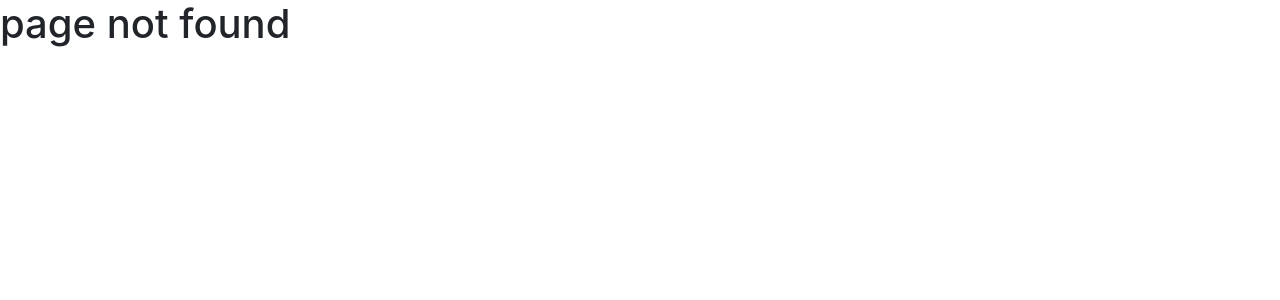
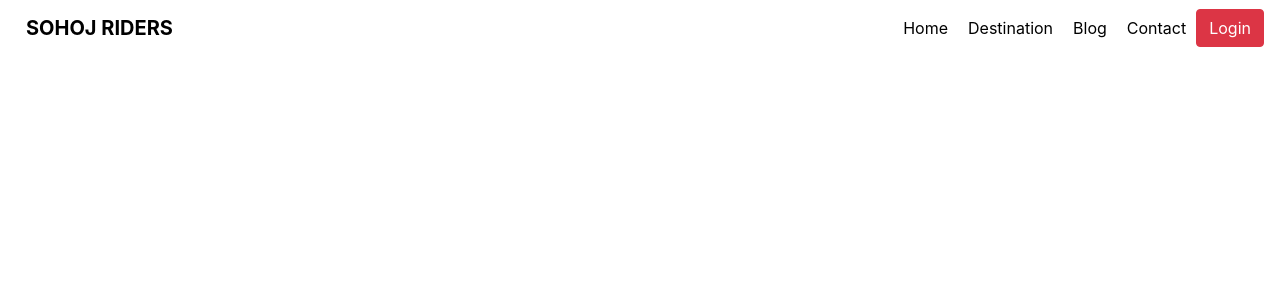
Before and after one commit to AbulBashar38/sohoj-rider-client, a React (Create React App) app: page /blog in a window 1280 px wide. Before the commit this address had no page. Shown: the top 300 px of the page. Built offline with nearby package versions, Linux system fonts and the light colour scheme.

Commit message:
showing error in web page

```diff
--- a/src/App.js
+++ b/src/App.js
@@ -5,29 +5,38 @@ import {
   BrowserRouter as Router,
   Switch,
   Route,
-  Link
+
 } from "react-router-dom";
 import NotFound from './Components/NotFound/NotFound';
 import Login from './Components/Login/Login';
 import CreateUser from './Components/CreateUser/CreateUser';
+import Blog from './Components/Blog/Blog';
+import Contact from './Components/Contact/Contact';
+
 function App() {
   return (
     <Router>
       <Switch>
         <Route path='/home'>
-        <Home></Home>
+          <Home></Home>
         </Route>
         <Route path='/login'>
-        <Login></Login>
+          <Login></Login>
         </Route>
         <Route path='/createUser'>
-        <CreateUser></CreateUser>
+          <CreateUser></CreateUser>
+        </Route>
+        <Route path='/blog'>
+          <Blog></Blog>
+        </Route>
+        <Route path='/contact'>
+          <Contact></Contact>
         </Route>
         <Route exact path='/'>
-        <Home></Home>
+          <Home></Home>
         </Route>
         <Route exact path='*'>
-        <NotFound></NotFound>
+          <NotFound></NotFound>
         </Route>
       </Switch>
     </Router>
--- /dev/null
+++ b/src/Components/Blog/Blog.js
@@ -0,0 +1,12 @@
+import React from 'react';
+import Header from '../Header/Header';
+
+const Blog = () => {
+    return (
+        <div>
+            <Header></Header>
+        </div>
+    );
+};
+
+export default Blog;
--- /dev/null
+++ b/src/Components/Contact/Contact.js
@@ -0,0 +1,12 @@
+import React from 'react';
+import Header from '../Header/Header';
+
+const Contact = () => {
+    return (
+        <div>
+            <Header></Header>
+        </div>
+    );
+};
+
+export default Contact;
--- a/src/Components/CreateUser/CreateUser.js
+++ b/src/Components/CreateUser/CreateUser.js
@@ -8,22 +8,23 @@ const CreateUser = () => {
     const [user, setUser] = useState({
         name: '',
         email: '',
-        password:'',
+        password: '',
+        passNotMatch: false
     })
 
     const emailAndPassChecker = (e) => {
         let isValid;
-        if (e.target.name==='email') {
-            const validEmailExpressions  =/^(([^<>()[\]\\.,;:\s@"]+(\.[^<>()[\]\\.,;:\s@"]+)*)|(".+"))@((\[[0-9]{1,3}\.[0-9]{1,3}\.[0-9]{1,3}\.[0-9]{1,3}\])|(([a-zA-Z\-0-9]+\.)+[a-zA-Z]{2,}))$/;
+        if (e.target.name === 'email') {
+            const validEmailExpressions = /^(([^<>()[\]\\.,;:\s@"]+(\.[^<>()[\]\\.,;:\s@"]+)*)|(".+"))@((\[[0-9]{1,3}\.[0-9]{1,3}\.[0-9]{1,3}\.[0-9]{1,3}\])|(([a-zA-Z\-0-9]+\.)+[a-zA-Z]{2,}))$/;
             const emailValid = validEmailExpressions.test(e.target.value)
             isValid = emailValid;
         }
-        if (e.target.name==='password') {
+        if (e.target.name === 'password') {
             const validPassExpression = /^(?=.*[0-9])(?=.*[!@#$%^&*])[a-zA-Z0-9!@#$%^&*]{6,16}$/;
 
             const passValid = validPassExpression.test(e.target.value)
             if (passValid) {
-                user.password=e.target.value;
+                user.password = e.target.value;
             }
             isValid = passValid;
         }
@@ -31,31 +32,36 @@ const CreateUser = () => {
             if (e.target.value === user.password) {
                 isValid = true
             }
+            else {
+                const userInfo = { ...user };
+                userInfo.passNotMatch = true
+                setUser(userInfo)
+            }
         }
-        if (e.target.name==='name') {
+        if (e.target.name === 'name') {
             user.name = e.target.value
         }
         if (isValid) {
-            const userInfo = {...user};
-            userInfo[e.target.name]=e.target.value;
+            const userInfo = { ...user };
+            userInfo[e.target.name] = e.target.value;
             setUser(userInfo)
         }
 
     }
     const CreateAccount = (e) => {
-        if (user.email&&user.password) {
-            createUserByEmail(user.name,user.email,user.password)
-            .then(res=>{
-                setUser(res);
-            })
+        if (user.email && user.confirmPass) {
+            createUserByEmail(user.name, user.email, user.password)
+                .then(res => {
+                    setUser(res);
+                })
         }
         e.preventDefault()
     }
-    const loginWithGoogle=()=>{
+    const loginWithGoogle = () => {
         googleLogin()
-        .then(res=>{
-            setUser(res)
-        })
+            .then(res => {
+                setUser(res)
+            })
     }
     return (
         <Container>
@@ -73,11 +79,23 @@ const CreateUser = () => {
                     </Form.Group>
                     <Form.Group controlId="formBasicPassword">
                         <Form.Label>Password</Form.Label>
-                        <Form.Control type="password"name='password' onBlur={emailAndPassChecker}placeholder="Password" required />
+                        <Form.Control type="password" name='password' onBlur={emailAndPassChecker} placeholder="Password" required />
+                        <Form.Text className="text-muted">
+                            At least one number and one spacial character(!,@,#,$,%,^,*) need in your password
+                        </Form.Text>
                     </Form.Group>
                     <Form.Group controlId="formBasicPassword">
                         <Form.Label>Confirm password</Form.Label>
-                        <Form.Control type="password"name='confirmPass' onBlur={emailAndPassChecker}placeholder="Confirm password" required />
+                        <Form.Control type="password" name='confirmPass' onChange={emailAndPassChecker} placeholder="Confirm password" required />
+                        <p style={{ color: 'red' }}>
+                            {user.passNotMatch ? 'Password dose not match' : ''}
+                        </p>
+                        <p style={{ color: 'red' }}>
+                            {
+                                user.error
+                            }
+                        </p>
+
                     </Form.Group>
                     <Button onClick={CreateAccount} variant="primary" type="submit" block>
                         Create account
--- a/src/Components/Header/Header.css
+++ b/src/Components/Header/Header.css
@@ -1,3 +1,4 @@
 .link-style{
     color: black;
+    margin: 0 10px;
 }
--- a/src/Components/Header/Header.js
+++ b/src/Components/Header/Header.js
@@ -1,6 +1,6 @@
 import React from 'react';
 import './Header.css'
-import { Button, Container, Nav, Navbar } from 'react-bootstrap';
+import { Button, Nav, Navbar } from 'react-bootstrap';
 import { Link } from 'react-router-dom';
 
 const Header = () => {
@@ -10,19 +10,19 @@ const Header = () => {
                 <Navbar.Collapse className="justify-content-end">
                     <Nav>
                         <Nav.Item>
-                            <Nav.Link><Link className='link-style' style={{ textDecoration: 'none' }} to='/home'>Home</Link></Nav.Link>
+                            <Link className='link-style' to='/home'>Home</Link>
                         </Nav.Item>
                         <Nav.Item>
-                            <Nav.Link><Link className='link-style' style={{ textDecoration: 'none' }} to='/destination'>Destination</Link></Nav.Link>
+                            <Link className='link-style' to='/destination'>Destination</Link>
                         </Nav.Item>
                         <Nav.Item>
-                            <Nav.Link><Link className='link-style' style={{ textDecoration: 'none' }}>Blog</Link></Nav.Link>
+                            <Link to='/blog' className='link-style'>Blog</Link>
                         </Nav.Item>
                         <Nav.Item>
-                            <Nav.Link><Link className='link-style' style={{ textDecoration: 'none' }}>Contact</Link></Nav.Link>
+                            <Link to='/contact' className='link-style'>Contact</Link>
                         </Nav.Item>
                     </Nav>
-                    <Button variant="danger">Login</Button>
+                    <Button variant="danger"><Link to='/login' style={{color:'white',textDecoration: 'none'}}>Login</Link></Button>
                 </Navbar.Collapse>
             </Navbar>
 
--- a/src/Components/Home/Home.js
+++ b/src/Components/Home/Home.js
@@ -16,7 +16,7 @@ const Home = () => {
         <Container>
             <Header></Header>
             <Row className="riders-container">
-            {rides.map(ride=><Rides ride={ride}></Rides>)}
+            {rides.map(ride=><Rides key={ride.name} ride={ride}></Rides>)}
             </Row>
 
         </Container>
--- a/src/Components/Login/Login.js
+++ b/src/Components/Login/Login.js
@@ -19,7 +19,6 @@ const Login = () => {
     const loginByEmail = (e) => {
         emailSignIn(user.email, user.password)
             .then(res => {
-                console.log(res);
                 setUser(res)
             })
         e.preventDefault()
@@ -47,6 +46,9 @@ const Login = () => {
                         <Form.Label>Password</Form.Label>
                         <Form.Control type="password" placeholder="Password"onBlur={handelInputValue} name='password' />
                     </Form.Group>
+                    <p style={{ color: 'red' }}>
+                        {user.error}
+                    </p>
                     <Button variant="primary" type="submit" onClick={loginByEmail} block>
                         Login
                     </Button>
```
